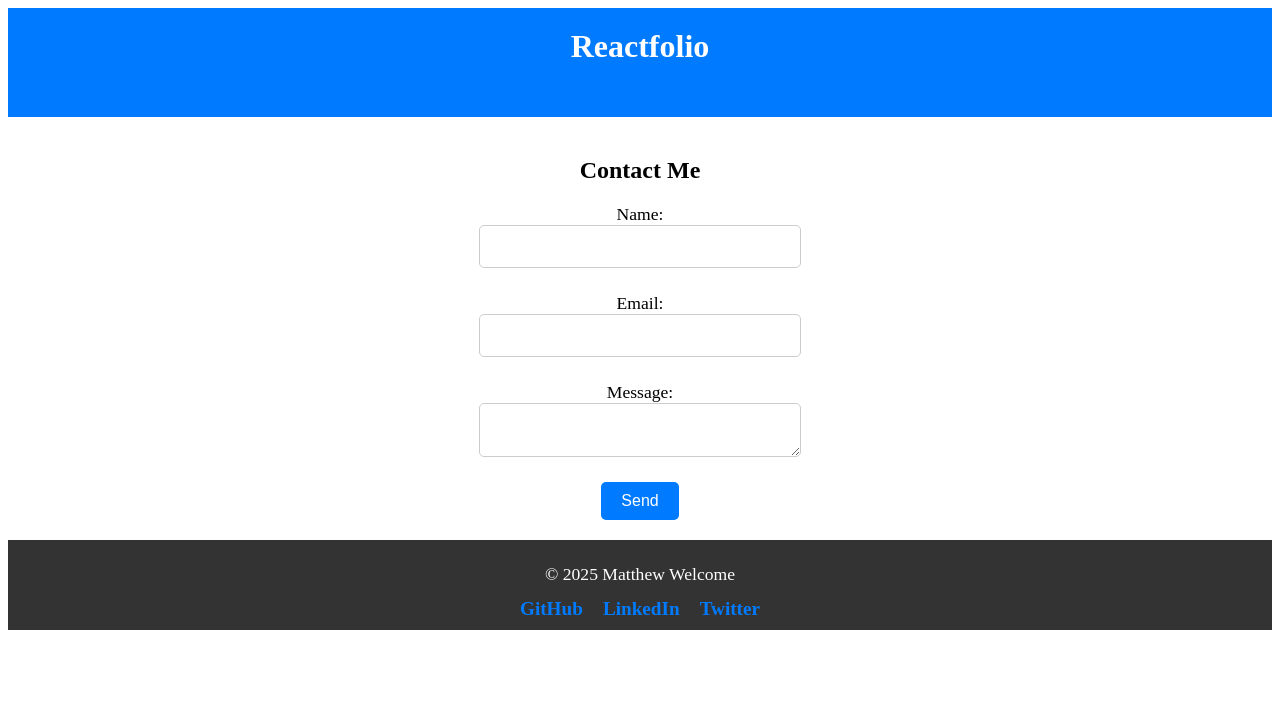
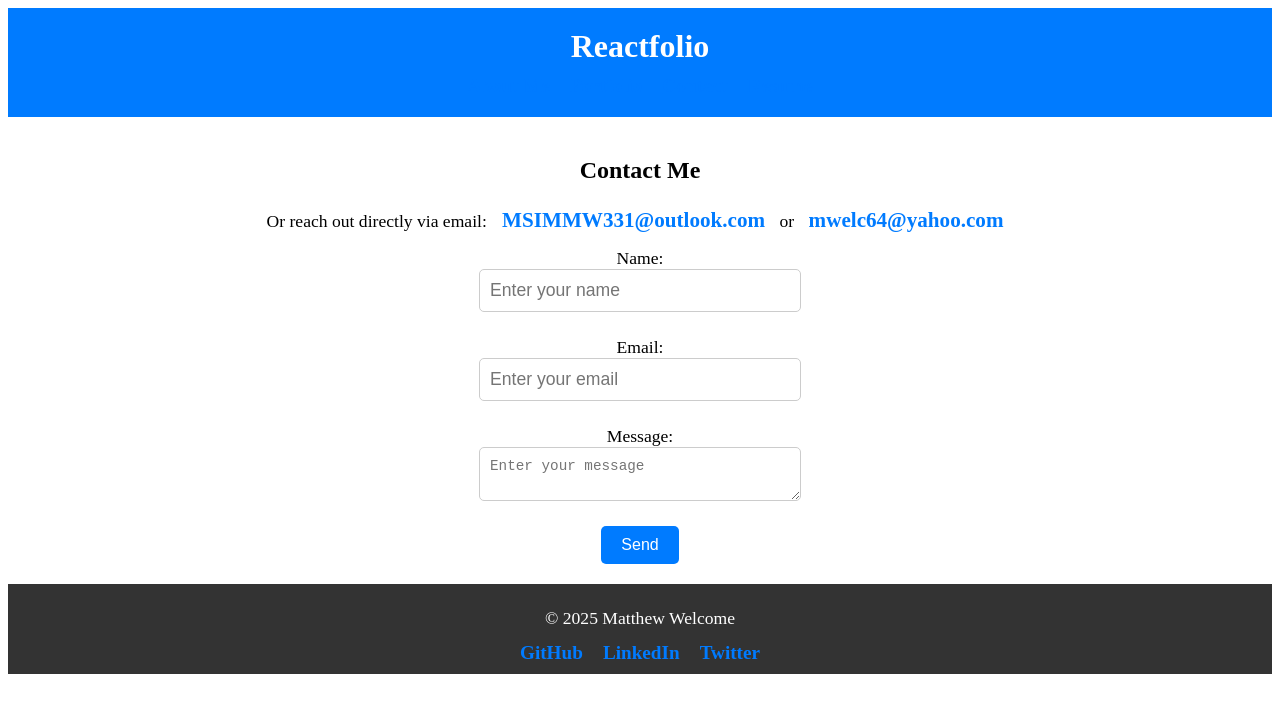
Before and after one commit to Matty330/Reactfolio, a React (Vite) app: page /contact in a window 1280 px wide. Shown: the top 712 px of the page. Built offline with nearby package versions, Linux system fonts and the light colour scheme.

Commit message:
added validation and personalized email links to contact section

```diff
--- a/src/pages/Contact.jsx
+++ b/src/pages/Contact.jsx
@@ -2,45 +2,87 @@ import React, { useState } from 'react';
 import '../styles/contact.css';
 
 function Contact() {
-    const [email, setEmail] = useState('');
-    const [error, setError] = useState('');
+    const [formData, setFormData] = useState({ name: '', email: '', message: '' });
+    const [errors, setErrors] = useState({});
 
-    const handleEmailChange = (e) => {
-        setEmail(e.target.value);
-        const emailRegex = /^[^\s@]+@[^\s@]+\.[^\s@]+$/;
-        if (!emailRegex.test(e.target.value)) {
-            setError('Invalid email address');
+    const handleChange = (e) => {
+        const { name, value } = e.target;
+        setFormData({ ...formData, [name]: value });
+
+        // Clear errors for the field being updated
+        setErrors({ ...errors, [name]: '' });
+    };
+
+    const handleSubmit = (e) => {
+        e.preventDefault();
+        const newErrors = {};
+
+        // Validate fields
+        if (!formData.name) newErrors.name = 'Name is required.';
+        if (!formData.email) {
+            newErrors.email = 'Email is required.';
+        } else if (!/^[^\s@]+@[^\s@]+\.[^\s@]+$/.test(formData.email)) {
+            newErrors.email = 'Invalid email address.';
+        }
+        if (!formData.message) newErrors.message = 'Message is required.';
+
+        if (Object.keys(newErrors).length > 0) {
+            setErrors(newErrors);
         } else {
-            setError('');
+            alert('Form submitted successfully!');
+            // Clear form
+            setFormData({ name: '', email: '', message: '' });
         }
     };
 
     return (
         <section>
             <h2>Contact Me</h2>
-            <form>
+            <p>
+                Or reach out directly via email:
+                <a href="mailto:MSIMMW331@outlook.com"> MSIMMW331@outlook.com</a> or{' '}
+                <a href="mailto:mwelc64@yahoo.com">mwelc64@yahoo.com</a>
+            </p>
+            <form onSubmit={handleSubmit}>
                 <label>
                     Name:
-                    <input type="text" name="name" required />
+                    <input
+                        type="text"
+                        name="name"
+                        placeholder="Enter your name"
+                        value={formData.name}
+                        onChange={handleChange}
+                        required
+                    />
                 </label>
+                {errors.name && <p style={{ color: 'red' }}>{errors.name}</p>}
+
                 <label>
                     Email:
                     <input
                         type="email"
                         name="email"
-                        value={email}
-                        onChange={handleEmailChange}
+                        placeholder="Enter your email"
+                        value={formData.email}
+                        onChange={handleChange}
                         required
                     />
                 </label>
-                {error && <p style={{ color: 'red' }}>{error}</p>}
+                {errors.email && <p style={{ color: 'red' }}>{errors.email}</p>}
+
                 <label>
                     Message:
-                    <textarea name="message" required></textarea>
+                    <textarea
+                        name="message"
+                        placeholder="Enter your message"
+                        value={formData.message}
+                        onChange={handleChange}
+                        required
+                    ></textarea>
                 </label>
-                <button type="submit" disabled={!!error}>
-                    Send
-                </button>
+                {errors.message && <p style={{ color: 'red' }}>{errors.message}</p>}
+
+                <button type="submit">Send</button>
             </form>
         </section>
     );
```
